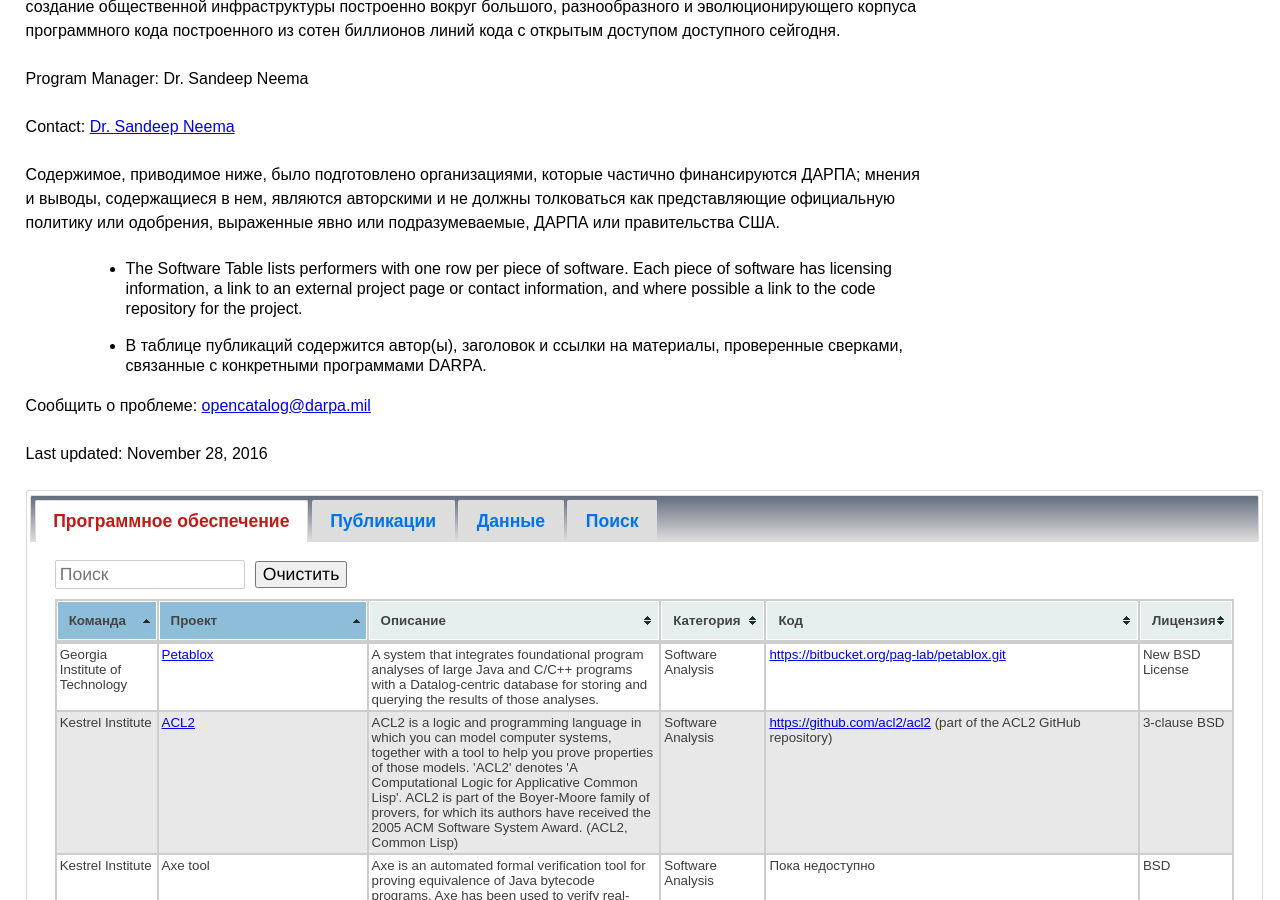
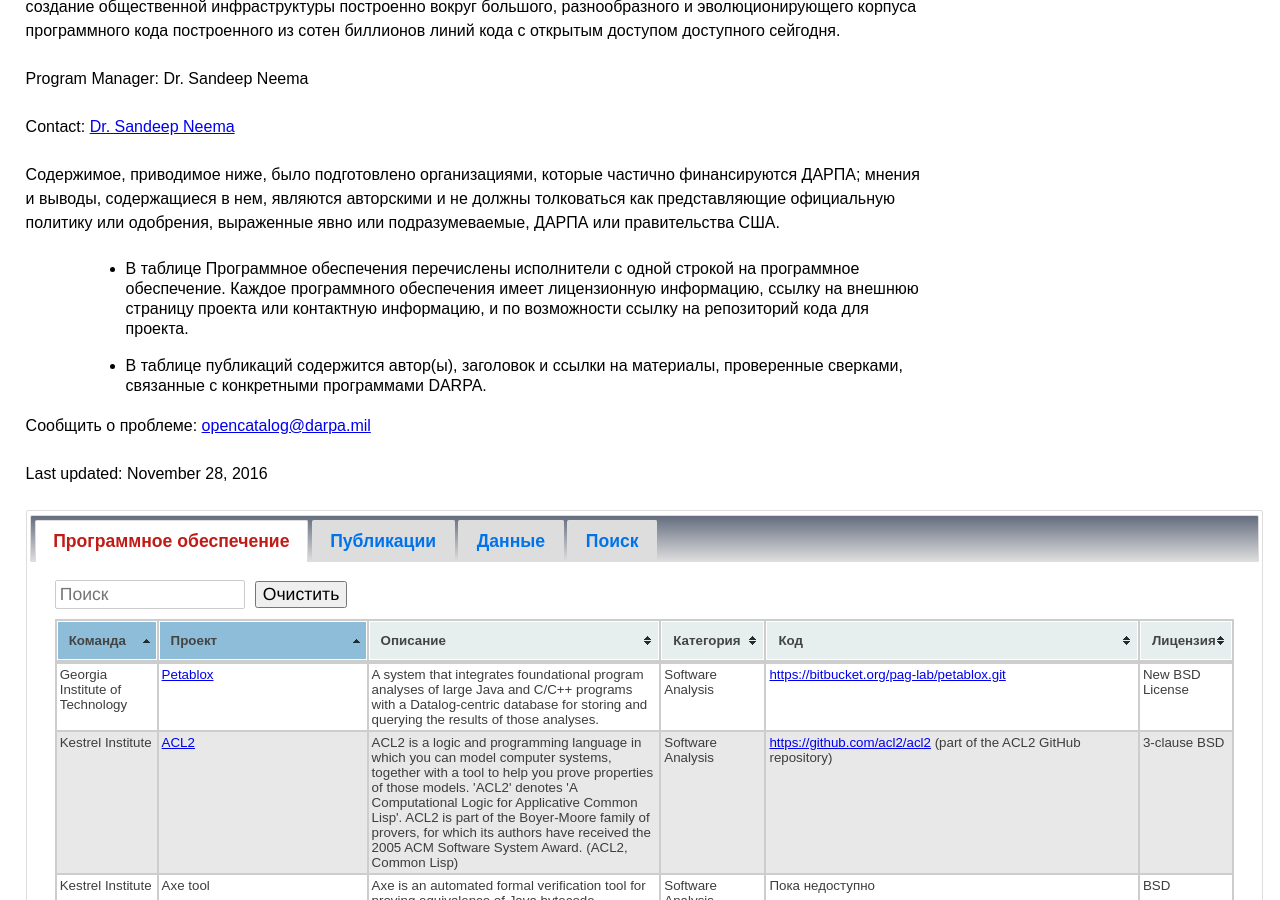
Before and after one commit to kant2002/darpa-ru, a Jekyll site: the page built from ru/MUSE.html, in a window 1280 px wide and 900 px high, scrolled down 459 px. Built offline with Jekyll 4.4.1, drawn with Linux system fonts in a browser that asks for light colours.

Commit message:
New translations MUSE.html (Russian)

```diff
--- a/ru/MUSE.html
+++ b/ru/MUSE.html
@@ -22,7 +22,7 @@
         <p>Contact: <a href='https://contact.darpa.mil/contact?people=/staff/dr-sandeep-neema'>Dr. Sandeep Neema</a></p>
         <p>Содержимое, приводимое ниже, было подготовлено организациями, которые частично финансируются ДАРПА; мнения и выводы, содержащиеся в нем, являются авторскими и не должны толковаться как представляющие официальную политику или одобрения, выраженные явно или подразумеваемые, ДАРПА или правительства США.</p>
 
-        <ul><li>The Software Table lists performers with one row per piece of software. Each piece of software has licensing information, a link to an external project page or contact information, and where possible a link to the code repository for the project.</li></ul>
+        <ul><li>В таблице Программное обеспечения перечислены исполнители с одной строкой на программное обеспечение. Каждое программного обеспечения имеет лицензионную информацию, ссылку на внешнюю страницу проекта или контактную информацию, и по возможности ссылку на репозиторий кода для проекта.</li></ul>
         <ul><li>В таблице публикаций содержится автор(ы), заголовок и ссылки на материалы, проверенные сверками, связанные с конкретными программами DARPA.</li></ul>
         <p>Сообщить о проблеме: <a href="mailto:opencatalog@darpa.mil">opencatalog@darpa.mil</a></p>
         <p>Last updated: November 28, 2016</p>
```
